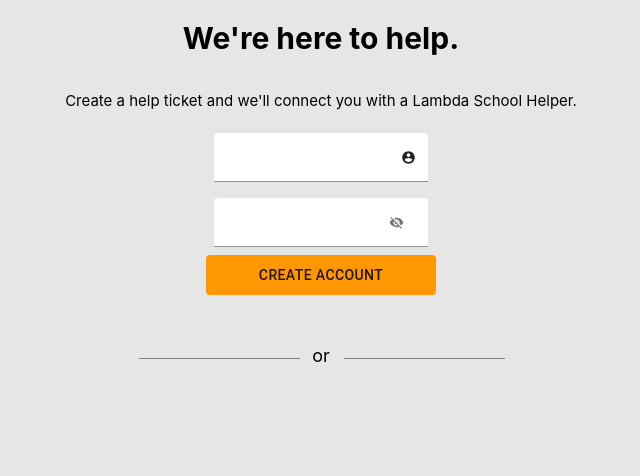
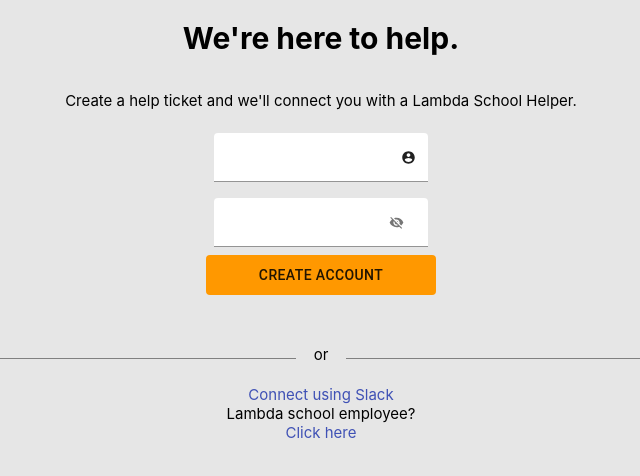
Before and after one commit to DevDeskQueue3/React, a React (Create React App) app: page /student/login in a window 1280 px wide. Shown: the top 476 px of the page, without its empty margins (319-959 px from the left). Built offline with nearby package versions, Linux system fonts and the light colour scheme.

Commit message:
completed student login form design

```diff
--- a/src/components/student/Login.js
+++ b/src/components/student/Login.js
@@ -5,6 +5,7 @@
     FormControl,
     InputLabel,
     Button,
+    Link,
     FilledInput,
     IconButton,
     makeStyles,
@@ -115,9 +116,20 @@
                         <ColorButton size='large'
                                 color='primary'
                         >Create Account</ColorButton>
-                        <div className='divider'>or</div>
                     </ThemeProvider>
                 </form>
+                <div className='divider'>or</div>
+                <section className='login-links'>
+                    <Link href='#'
+                            target='_blank'
+                            rel='noopener'
+                    >Connect using Slack</Link>
+                    <span>Lambda school employee? </span>
+                    <Link href='#'
+                            target='_blank'
+                            rel='noopener'
+                    >Click here</Link>
+                </section>
             </Container>
         </>
     );
--- a/src/components/student/student.css
+++ b/src/components/student/student.css
@@ -17,6 +17,13 @@
     background-color: white;
 }
 
+section.login-links{
+    display: flex;
+    flex-direction: column;
+    align-items: center;
+    margin-top: 80px;
+}
+
 div.login-wrapper form.login-form button{
     font-size: 1.4rem;
 }
@@ -27,6 +34,7 @@
     position: relative;
     top: 50px;
     margin: 0 auto;
+    padding: 0 1%;
     text-align: center;
 }
 
@@ -37,13 +45,13 @@
     position: absolute;
     height: 10px;
     top: 30%;
-    width: 70%;
+    width: 50%;
 }
 
 .divider:before{
-    left: -29%;
+    left: -2%;
 }
 
 .divider:after{
-    left: 60%;
+    left: 52%;
 }
```
